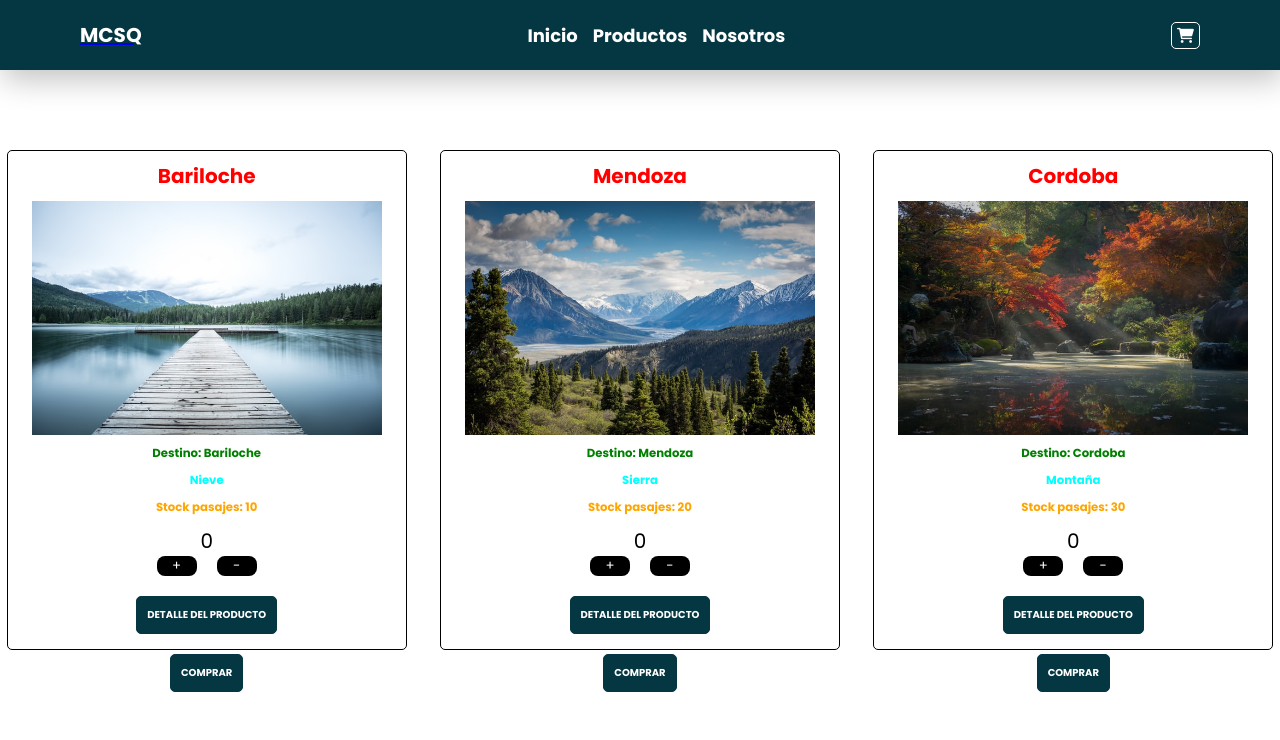
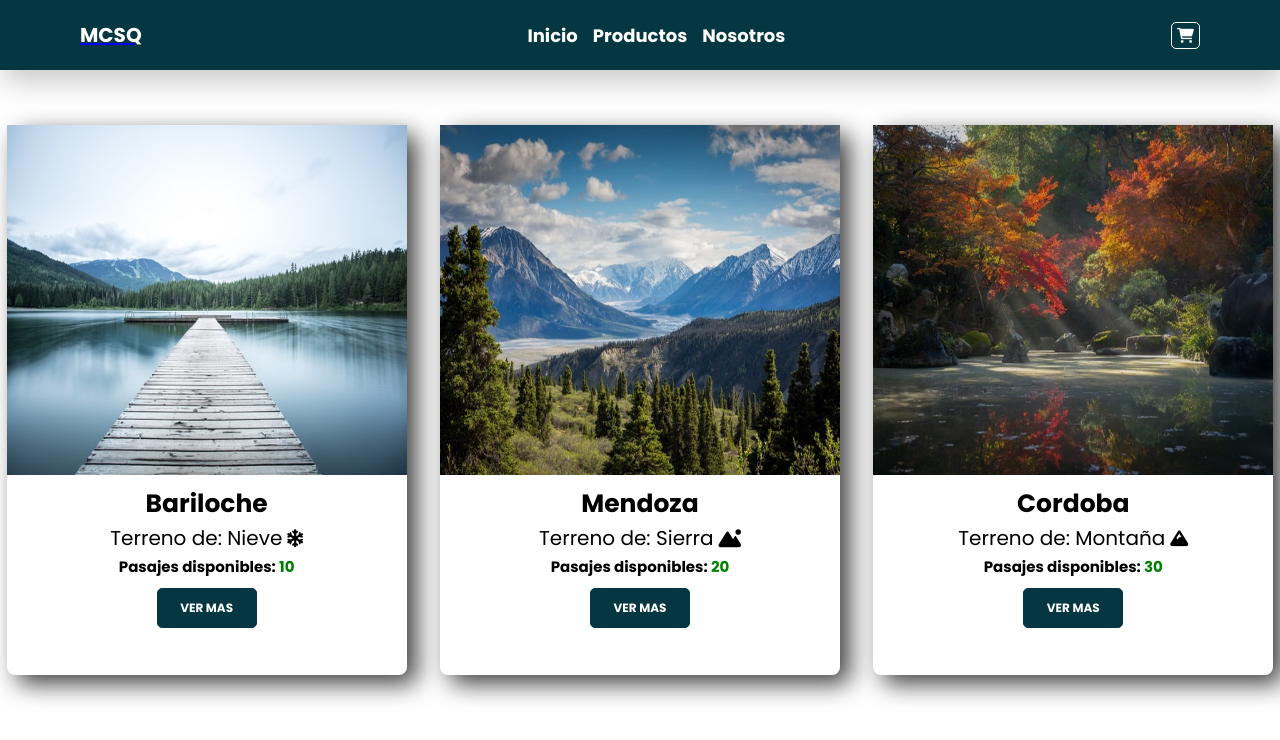
Before and after one commit to MatiasRoel24/MSCQ, a React (Create React App) app: page / in a window 1280 px wide. Shown: the top 740 px of the page. Built offline with nearby package versions, Linux system fonts and the light colour scheme.

Commit message:
Empezando eventos

```diff
--- a/src/Container/ItemDatailContainer/ItemDetailContainer.js
+++ b/src/Container/ItemDatailContainer/ItemDetailContainer.js
@@ -8,6 +8,8 @@ const ItemDetailContainer = () => {
 
     const [producto, setProducto] = useState({})
     const { detalleId } = useParams()
+
+
 
 
     useEffect(() => {
--- a/src/Container/ItemListContainer/ItemListContainer.css
+++ b/src/Container/ItemListContainer/ItemListContainer.css
@@ -8,6 +8,7 @@
     flex-wrap: wrap;
     height: 100vh;
     width: 100%;
+
 }
 
 .lds-dual-ring {
--- a/src/Container/ItemListContainer/ItemListContainer.js
+++ b/src/Container/ItemListContainer/ItemListContainer.js
@@ -19,7 +19,7 @@ function ItemListContainer() {
         }
 
         return (
-            <div>
+            <div >
                 { loading ? <div className="lds-dual-ring loader__centrado"></div>  // loading true
                     :
                     <div id="Productos" className="contenedor__ILC">
--- a/src/components/Item/Item.css
+++ b/src/components/Item/Item.css
@@ -2,37 +2,58 @@
     display: flex;
     flex-direction: column;
     align-items: center;
-    gap: 1rem;
-    margin-top: 5rem;
-    border: 1px solid black;
-    border-radius: 0.5rem;
-    padding: 1rem;
+    border-radius: 8px;
+    padding: 0 1rem;
     width: 40rem;
-    height: 50rem;
+    height: 55rem;
     margin: 2rem auto;
+    background-color: white;
+    box-shadow: 10px 9px 24px 0px rgba(0,0,0,0.75);
+    -webkit-box-shadow: 10px 9px 24px 0px rgba(0,0,0,0.75);
+    -moz-box-shadow: 10px 9px 24px 0px rgba(0,0,0,0.75);
+}
+
+.card__img{
+    width: 40rem;
+    height: 35rem;
 }
 
 .card__titlo{
+    font-size: 2.5rem;
+    font-weight: bold;
+    margin-top: 1rem;
+}
+
+.terreno__contenedor{
+    display: flex;
+    justify-content: center;
+    align-items: center;
+    gap: 0.5rem;
+}
+
+.icono{
+    font-size: 1.8rem;
+}
+
+
+.card__terreno{
+    font-weight: 500;
     font-size: 2rem;
-    color: red;
 }
-.card__img{
-    width: 35rem;
-    height: 35rem;
+
+.card__stock{
+    margin-top: 0.2rem;
+    font-size: 1.5rem;
+    font-weight: bold;
 }
-.card__subtitulo{
+
+.card__stock--span{
     color: green;
-}
-.card__description{
-    color: aqua;
-}
-.card__stock{
-    color: orange;
 }
 
 .card__btn{
     margin-top: 1rem;
-    font-size: 1rem;
+    font-size: 1.2rem;
     color: white;
     background-color: #053742;
     border: 1px solid #053742;
@@ -41,4 +62,6 @@
     text-transform: uppercase;
     border-radius: 0.5rem;
     cursor: pointer;
+    font-weight: bold;
+    width: 10rem;
 }
--- a/src/components/Item/item.js
+++ b/src/components/Item/item.js
@@ -1,22 +1,21 @@
 import React from 'react'
 import { Link } from 'react-router-dom'
-import ItemCount from '../ItemCount/ItemCount'
+
 
 export const Item = ({ productos }) =>{
     return(
         <div className="card_contenedor" key={productos.id}>
-        <h2 className="card__titlo">{productos.name}</h2>
-        <img className='card__img' src= {productos.url} alt="img"/>
-        <h3 className="card__subtitulo" >Destino: {productos.name}</h3>
-        <h3 className="card__description">{productos.description}</h3>
-        <h3 className="card__stock">Stock pasajes: {productos.stock}</h3>
-        <ItemCount initial={0} stock={productos.stock}/>
-        <Link to ={`/detalle/${productos.id}`}>
-            <button className="card__btn">Detalle del producto</button>
-        </Link>
-        <Link to = '/cart'>
-            <button className="card__btn">Comprar</button>
-        </Link>
+            <img className='card__img' src= {productos.url} alt="img"/>
+            <h2 className="card__titlo">{productos.name}</h2>
+            <div className='terreno__contenedor'>
+                <h3 className="card__terreno">Terreno de: {productos.terreno}</h3>
+                <i className={productos.icono}></i>
+            </div>
+            <h3 className="card__stock">Pasajes disponibles: <span className='card__stock--span'>{productos.stock}</span></h3>
+
+            <Link to ={`/detalle/${productos.id}`}>
+                <button className="card__btn">Ver mas</button>
+            </Link>
     </div>
     )
 }
--- a/src/components/ItemCount/ItemCount.css
+++ b/src/components/ItemCount/ItemCount.css
@@ -5,6 +5,13 @@
     background-color: white;
     display: flex;
     flex-direction: column;
+}
+.contendor__count{
+    margin: 2rem;
+    display: flex;
+    flex-direction: column;
+    align-items: center;
+    justify-content: center;
 }
 
 .contador{
@@ -14,13 +21,24 @@
 .contendor__botones{
     margin: 0 auto;
     display: flex;
-    gap: 2rem;
+    gap: 1rem;
 }
 
 .btn-count{
     width: 4rem;
-    background-color: black;
+    font-size: 2rem;
+    background-color: green;
     color: white;
     border-radius: 8px;
     border: black;
 }
+
+.btn-count--red{
+    background-color: #EF271B;
+}
+
+
+
+.btn-count:hover{
+
+}
--- a/src/components/ItemCount/ItemCount.js
+++ b/src/components/ItemCount/ItemCount.js
@@ -3,7 +3,7 @@ import React, { useState } from 'react';
 function ItemCount({initial,stock,onAdd}) {
 
     const [count, setCount] = useState(0);
-    const [date, setDate] = useState( Date() );
+    /* const [date, setDate] = useState( Date() ); */
 
     const handleAdd = () =>{
         if(count < stock){
@@ -24,8 +24,9 @@ function ItemCount({initial,stock,onAdd}) {
         <p className='contador'>{count}</p>
         <div className='contendor__botones'>
             <button className='btn-count' onClick={ handleAdd }>+</button>
-            <button className='btn-count' onClick={ handleSubstract }>-</button>
+            <button className='btn-count btn-count--red' onClick={ handleSubstract }>-</button>
         </div>
+        <button onClick={ () => onAdd(count) } className="btn-grad">Agregar al carrito</button>
     </div>
 
     </>
--- a/src/components/ItemDetail/ItemDetail.css
+++ b/src/components/ItemDetail/ItemDetail.css
@@ -1,14 +1,73 @@
 .contenedor__itemdetail{
     padding-top: 7rem;
+    display: flex;
+    flex-direction: column;
+    align-items: center;
+    justify-content: center;
 
 }
 
+.destino__contenedor{
+    display: flex;
+    justify-content: center;
+    align-items: center;
+    gap: 0.5rem;
+}
+
 .idetail__titulo{
-    text-align: center;
     margin-top: 2rem;
     font-size: 3rem;
+    margin-bottom: 2rem;
+
 }
 
-.idetail__description{
+.idetail__terreno{
+    border-top: solid 1px black;
+    width: 20rem;
+    text-align: center;
+    margin-bottom: 2rem;
+    font-weight: 500;
+}
 
+.idetail__descripcion{
+    text-align: center;
+    margin-bottom: 2rem;
+    font-weight: 500;
 }
+
+.idetail__precio{
+    margin-bottom: 1rem;
+    font-weight: bold;
+}
+
+.idetail__precio--span{
+    font-size: 1.8rem;
+    color: green;
+}
+
+
+.btn-grad {
+    background-color: #053742;
+    margin: 10px;
+    padding: 15px 45px;
+    text-align: center;
+    text-transform: uppercase;
+    transition: 0.5s;
+    background-size: 200% auto;
+    color: white;
+    box-shadow: 0 0 20px #eee;
+    border-radius: 10px;
+    display: block;
+    border: none;
+    cursor: pointer;
+    margin-top: 0rem;
+    font-weight: bold;
+    margin-top: 1rem;
+    width: 25rem;
+  }
+
+  .btn-grad:hover {
+    background-position: right center; /* change the direction of the change here */
+    color: #fff;
+    text-decoration: none;
+  }
--- a/src/components/ItemDetail/ItemDetail.js
+++ b/src/components/ItemDetail/ItemDetail.js
@@ -1,10 +1,29 @@
+import ItemCount from '../ItemCount/ItemCount'
+/* import { Link } from 'react-router-dom' */
+
 const ItemDetail = ( {producto} ) => {
-    console.log(producto)
+    /* console.log(producto)  */
+
+    const onAdd = (cant) => {
+        console.log('La cantidad es ' + cant)
+    }
+
     return(
+
         <div className="contenedor__itemdetail">
-            <h1 className="idetail__titulo">{producto.name}</h1>
-            <img src= {producto.url} alt="caca" />
-            <h2 className="idetail__description">{producto.description}</h2>
+            <div className='destino__contenedor'>
+                <h1 className="idetail__titulo">Destino: {producto.name}</h1>
+                <i className={producto.icono}></i>
+            </div>
+            <img src= {producto.url} alt="" />
+            <h2 className="idetail__terreno">Terreno de: {producto.terreno}</h2>
+            <h2 className="idetail__descripcion">{producto.description}</h2>
+            <h2 className="idetail__precio">El precio es: <span className='idetail__precio--span'>${producto.precio}</span> </h2>
+            <h2 className="idetail__stock">Pasajes disponibles: {producto.stock}</h2>
+            <ItemCount initial={0} stock={producto.stock} onAdd={onAdd}/>
+            {/* <Link to = '/cart'> */}
+
+            {/* </Link> */}
         </div>
     )
 }
--- a/src/components/NavBar/NavBar.css
+++ b/src/components/NavBar/NavBar.css
@@ -8,7 +8,6 @@ header{
     font-size: 2rem;
     font-weight: 600;
     color: white;
-    text-decoration: none;
     cursor: pointer;
 }
 
--- a/src/helpers/getFetch.js
+++ b/src/helpers/getFetch.js
@@ -1,7 +1,7 @@
 const productos = [
-    {"id": "1","name": "Bariloche","description": "Nieve","stock": 10,"url":"assets/paisaje1.jpg"},
-    {"id": "2","name": "Mendoza","description": "Sierra","stock": 20,"url":"assets/paisaje2.jpg"},
-    {"id": "3","name": "Cordoba","description": "Montaña","stock": 30,"url":"assets/paisaje3.jpg"}
+    {"id": "1","name": "Bariloche","icono":"fa-solid fa-snowflake icono","terreno":"Nieve","description": "San Carlos de Bariloche (comúnmente llamada Bariloche) es una ciudad en la región de la Patagonia argentina. Limita con Nahuel Huapi, un gran lago glacial rodeado de montañas de los Andes. ","stock": 10,"url":"assets/paisaje1.jpg","precio":"100"},
+    {"id": "2","name": "Mendoza","icono":"fa-solid fa-mountain-sun icono","terreno":"Sierra","description": "Mendoza es una ciudad de la región de Cuyo en Argentina y es el corazón de la zona vitivinícola argentina, famosa por sus Malbecs y otros vinos tintos. Sus distintas bodegas ofrecen degustaciones y visitas guiadas","stock": 20,"url":"assets/paisaje2.jpg","precio":"200"},
+    {"id": "3","name": "Cordoba","icono":"fa-solid fa-mountain icono","terreno":"Montaña","description": "Córdoba, la capital de la provincia argentina del mismo nombre, es conocida por su arquitectura colonial española. Alberga la Manzana Jesuítica, un complejo del siglo XVII con claustros activos, iglesias y el campus original de la Universidad Nacional de Córdoba","stock": 30,"url":"assets/paisaje3.jpg","precio":"300"}
 ]
 
 export const getFetch = ( id ) => {
```
Also changed, not shown: 1 other file (tests, documents, lock files or other folders).
